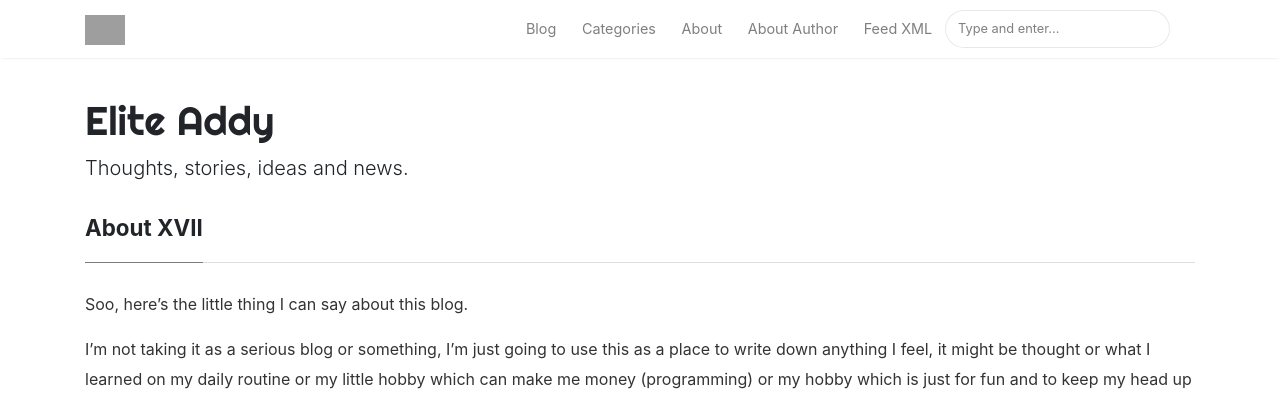
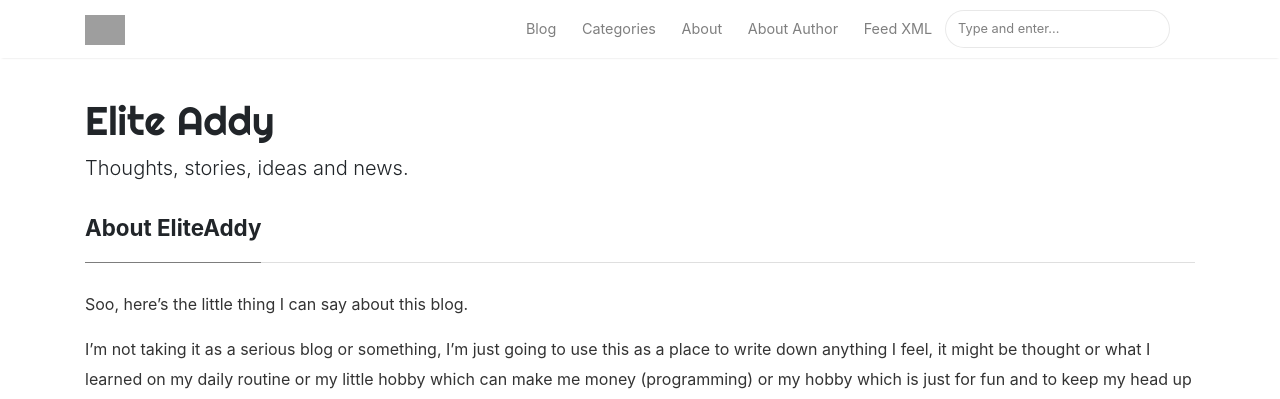
Before and after one commit to eliteaddy/eliteaddy.github.io, a Jekyll site: the page built from _pages/about.md, in a window 1280 px wide. Shown: the top 399 px of the page. Built offline with Jekyll 4.4.1, drawn with Linux system fonts in a browser that asks for light colours; nearby versions of some CDN libraries; grey boxes are pictures that could not be loaded.

Commit message:
Update from Forestry.io Adesile Isaiah Ayomide updated _pages/about.md

```diff
--- a/_pages/about.md
+++ b/_pages/about.md
@@ -1,6 +1,6 @@
 ---
 layout: page
-title: About XVII
+title: About EliteAddy
 permalink: "/about"
 comments: false
 
--- a/dashed/index.html
+++ b/dashed/index.html
@@ -5,7 +5,7 @@
     <meta charset="utf-8">
     <meta http-equiv="X-UA-Compatible" content="IE=edge">
     <meta name="robots" content="noindex" />
-    <title>Admin || Elite Addy</title>
+    <title>Admin</title>
     <meta name="description" content=" " />
     <meta name="author" content=" " />
     <meta name="HandheldFriendly" content="true" />
```
